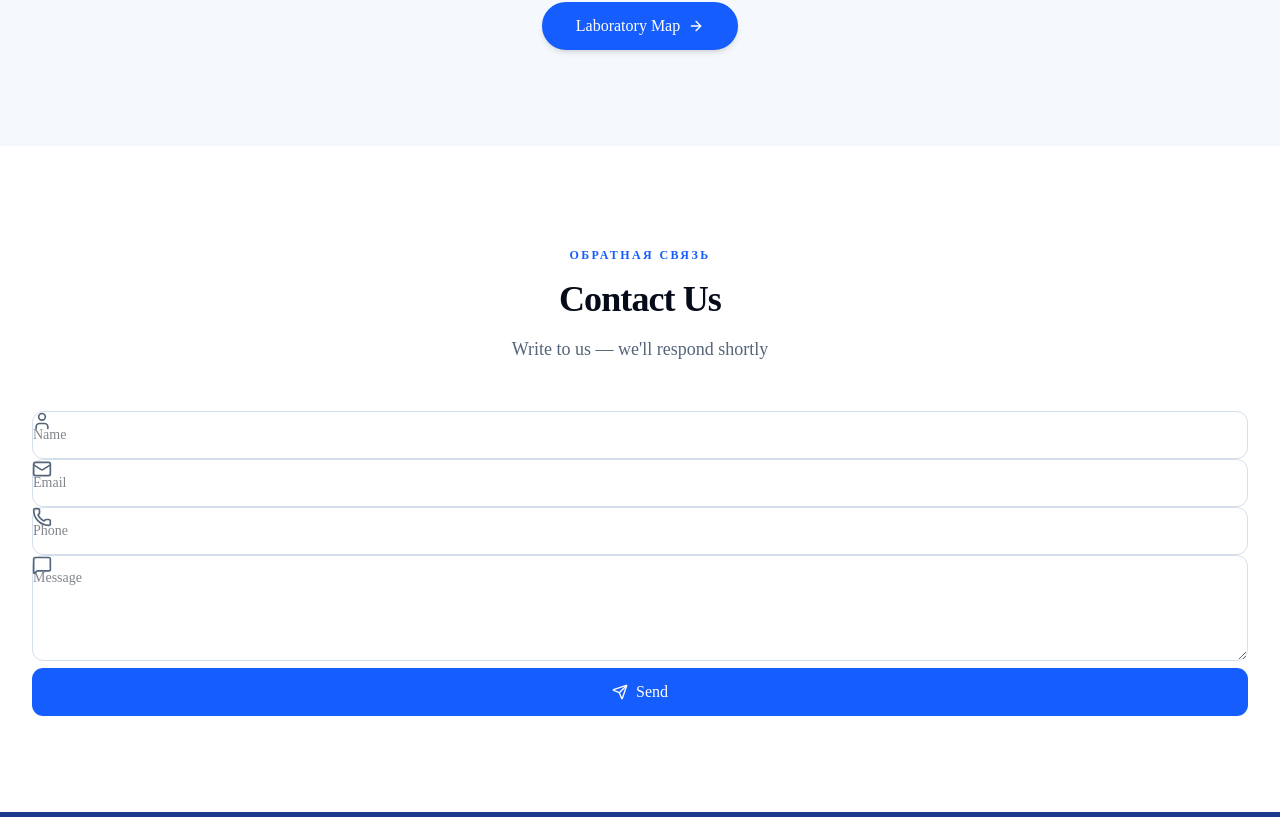
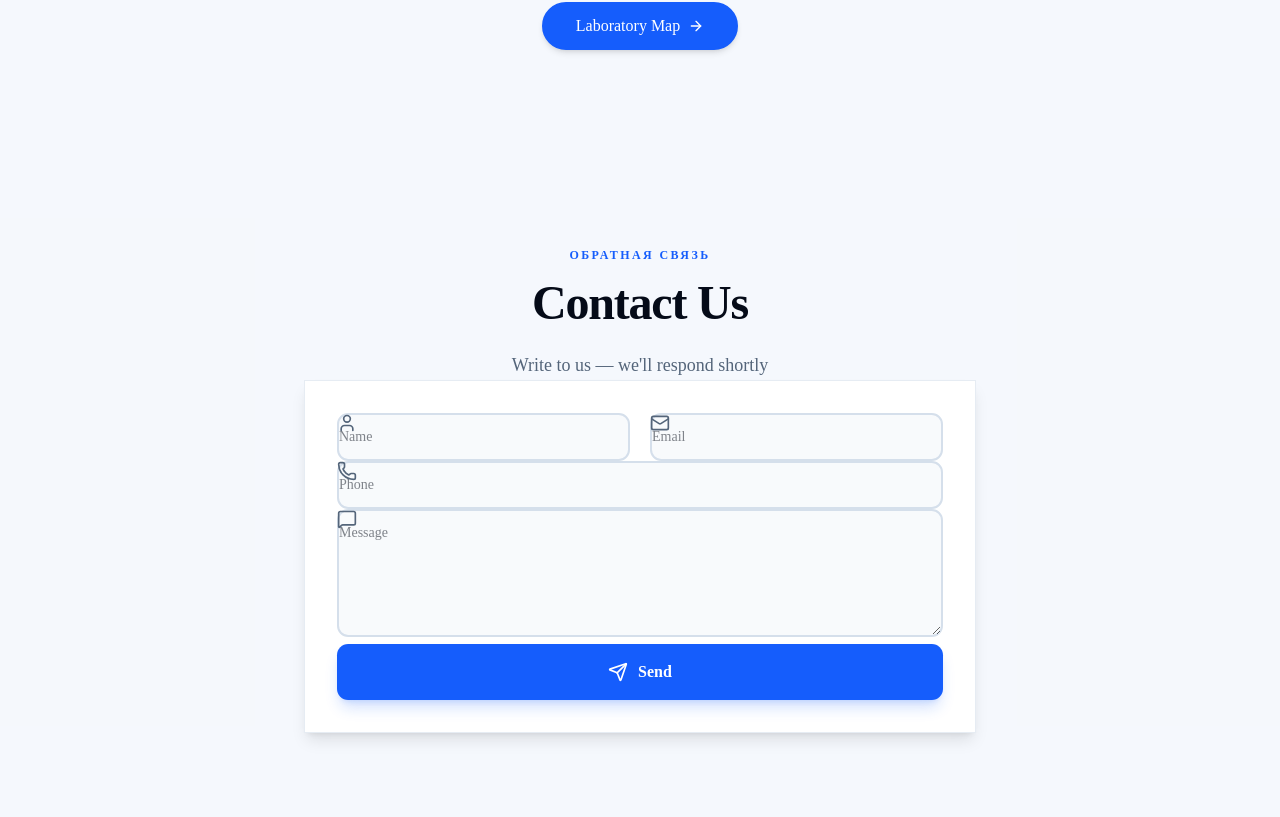
Before and after one commit to Nurlan-ab/gp-avto-lab, a Next.js app: page /en in a window 1280 px wide. Shown: the part 2323-3140 px from the top of the page. Built offline with nearby package versions, Linux system fonts and the light colour scheme; no server answers; the database is empty.

Commit message:
style: redesign feedback form — card layout, two-column, focus rings, better success state

```diff
--- a/src/components/sections/feedback.tsx
+++ b/src/components/sections/feedback.tsx
@@ -1,7 +1,7 @@
 "use client";
 
 import { useTranslations } from "next-intl";
-import { Send, User, Mail, Phone, MessageSquare } from "lucide-react";
+import { Send, User, Mail, Phone, MessageSquare, CheckCircle2 } from "lucide-react";
 import { useState } from "react";
 import { Container } from "@/components/layout/container";
 import { Section } from "@/components/layout/section";
@@ -26,69 +26,80 @@ export function FeedbackSection() {
   };
 
   return (
-    <Section>
+    <Section variant="muted">
       <Container>
-        <div className="text-center mb-12">
-          <span className="text-xs font-semibold tracking-[0.2em] uppercase text-blue-600 mb-4 inline-block">Обратная связь</span>
-          <h2 className="text-3xl sm:text-4xl font-bold tracking-tight mb-4">{t("title")}</h2>
-          <p className="text-lg text-muted-foreground max-w-2xl mx-auto">{t("subtitle")}</p>
+        <div className="text-center mb-14">
+          <span className="text-xs font-semibold tracking-[0.2em] uppercase text-blue-600 mb-4 inline-block">
+            Обратная связь
+          </span>
+          <h2 className="text-3xl sm:text-4xl lg:text-5xl font-bold tracking-tight mb-6">
+            {t("title")}
+          </h2>
+          <p className="text-lg text-muted-foreground max-w-xl mx-auto leading-relaxed">
+            {t("subtitle")}
+          </p>
         </div>
 
-        <div className="max-w-lg mx-auto">
+        <div className="max-w-2xl mx-auto">
           {sent ? (
-            <div className="text-center p-12 rounded-2xl bg-emerald-50 border border-emerald-100">
-              <div className="text-3xl mb-3">✓</div>
-              <h3 className="text-lg font-semibold text-emerald-800 mb-1">{t("success")}</h3>
-              <p className="text-sm text-emerald-600">{t("successMessage")}</p>
+            <div className="text-center p-14 rounded-3xl bg-white border border-emerald-100 shadow-lg shadow-emerald-500/5">
+              <div className="w-16 h-16 rounded-full bg-emerald-50 flex items-center justify-center mx-auto mb-5">
+                <CheckCircle2 className="h-8 w-8 text-emerald-500" />
+              </div>
+              <h3 className="text-xl font-bold text-emerald-800 mb-2">{t("success")}</h3>
+              <p className="text-muted-foreground max-w-sm mx-auto">{t("successMessage")}</p>
             </div>
           ) : (
+            <div className="p-8 sm:p-10 rounded-3xl bg-white border border-border/60 shadow-lg shadow-slate-200/50">
               <form onSubmit={handleSubmit} className="space-y-5">
-              <div className="relative">
-                <User className="absolute left-4 top-3.5 h-5 w-5 text-muted-foreground" />
+                <div className="grid grid-cols-1 sm:grid-cols-2 gap-5">
+                  <div className="relative group">
+                    <div className="absolute left-4 top-4 text-muted-foreground group-focus-within:text-blue-500 transition-colors">
+                      <User className="h-5 w-5" />
+                    </div>
                     <input
-                  name="name"
-                  required
-                  placeholder={ct("name")}
-                  className="w-full h-12 pl-11 pr-4 rounded-xl border border-border bg-white text-sm focus:outline-none focus:ring-2 focus:ring-blue-500/20 focus:border-blue-500"
+                      name="name" required placeholder={ct("name")}
+                      className="w-full h-12 pl-12 pr-4 rounded-xl border-2 border-border/80 bg-slate-50 text-sm placeholder:text-muted-foreground/60 focus:outline-none focus:border-blue-400 focus:bg-white focus:ring-4 focus:ring-blue-500/10 transition-all"
                     />
                   </div>
-              <div className="relative">
-                <Mail className="absolute left-4 top-3.5 h-5 w-5 text-muted-foreground" />
+                  <div className="relative group">
+                    <div className="absolute left-4 top-4 text-muted-foreground group-focus-within:text-blue-500 transition-colors">
+                      <Mail className="h-5 w-5" />
+                    </div>
                     <input
-                  name="email"
-                  type="email"
-                  required
-                  placeholder="Email"
-                  className="w-full h-12 pl-11 pr-4 rounded-xl border border-border bg-white text-sm focus:outline-none focus:ring-2 focus:ring-blue-500/20 focus:border-blue-500"
+                      name="email" type="email" required placeholder="Email"
+                      className="w-full h-12 pl-12 pr-4 rounded-xl border-2 border-border/80 bg-slate-50 text-sm placeholder:text-muted-foreground/60 focus:outline-none focus:border-blue-400 focus:bg-white focus:ring-4 focus:ring-blue-500/10 transition-all"
                     />
                   </div>
-              <div className="relative">
-                <Phone className="absolute left-4 top-3.5 h-5 w-5 text-muted-foreground" />
+                </div>
+                <div className="relative group">
+                  <div className="absolute left-4 top-4 text-muted-foreground group-focus-within:text-blue-500 transition-colors">
+                    <Phone className="h-5 w-5" />
+                  </div>
                   <input
-                  name="phone"
-                  placeholder={ct("phone")}
-                  className="w-full h-12 pl-11 pr-4 rounded-xl border border-border bg-white text-sm focus:outline-none focus:ring-2 focus:ring-blue-500/20 focus:border-blue-500"
+                    name="phone" placeholder={ct("phone")}
+                    className="w-full h-12 pl-12 pr-4 rounded-xl border-2 border-border/80 bg-slate-50 text-sm placeholder:text-muted-foreground/60 focus:outline-none focus:border-blue-400 focus:bg-white focus:ring-4 focus:ring-blue-500/10 transition-all"
                   />
                 </div>
-              <div className="relative">
-                <MessageSquare className="absolute left-4 top-3.5 h-5 w-5 text-muted-foreground" />
+                <div className="relative group">
+                  <div className="absolute left-4 top-4 text-muted-foreground group-focus-within:text-blue-500 transition-colors">
+                    <MessageSquare className="h-5 w-5" />
+                  </div>
                   <textarea
-                  name="message"
-                  required
-                  rows={4}
-                  placeholder={ct("message")}
-                  className="w-full pl-11 pr-4 py-3 rounded-xl border border-border bg-white text-sm focus:outline-none focus:ring-2 focus:ring-blue-500/20 focus:border-blue-500 resize-none"
+                    name="message" required rows={5} placeholder={ct("message")}
+                    className="w-full pl-12 pr-4 py-3 rounded-xl border-2 border-border/80 bg-slate-50 text-sm placeholder:text-muted-foreground/60 focus:outline-none focus:border-blue-400 focus:bg-white focus:ring-4 focus:ring-blue-500/10 resize-none transition-all"
                   />
                 </div>
                 <button
                   type="submit"
                   disabled={sending}
-                className="w-full h-12 rounded-xl bg-blue-600 text-white font-medium hover:bg-blue-700 transition-colors flex items-center justify-center gap-2 disabled:opacity-50"
+                  className="w-full h-14 rounded-xl bg-blue-600 text-white font-semibold text-base hover:bg-blue-700 active:scale-[0.98] transition-all shadow-lg shadow-blue-600/20 hover:shadow-blue-600/30 flex items-center justify-center gap-2.5 disabled:opacity-50 disabled:cursor-not-allowed disabled:active:scale-100"
                 >
-                <Send className="h-4 w-4" />
+                  <Send className="h-5 w-5" />
                   {sending ? ct("sending") : ct("send")}
                 </button>
               </form>
+            </div>
           )}
         </div>
       </Container>
```
Lines whose indentation alone changed are shown as unchanged.
